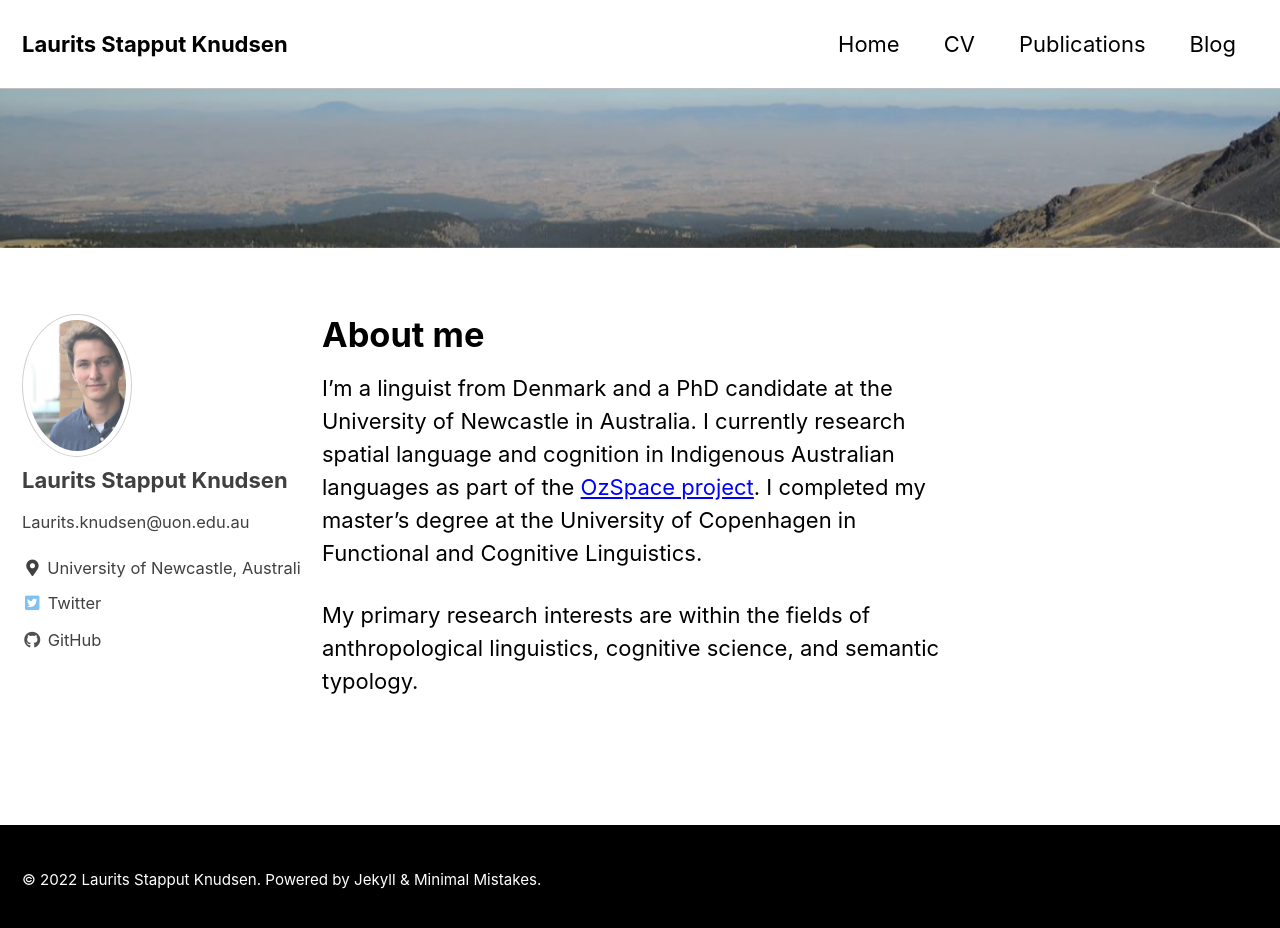
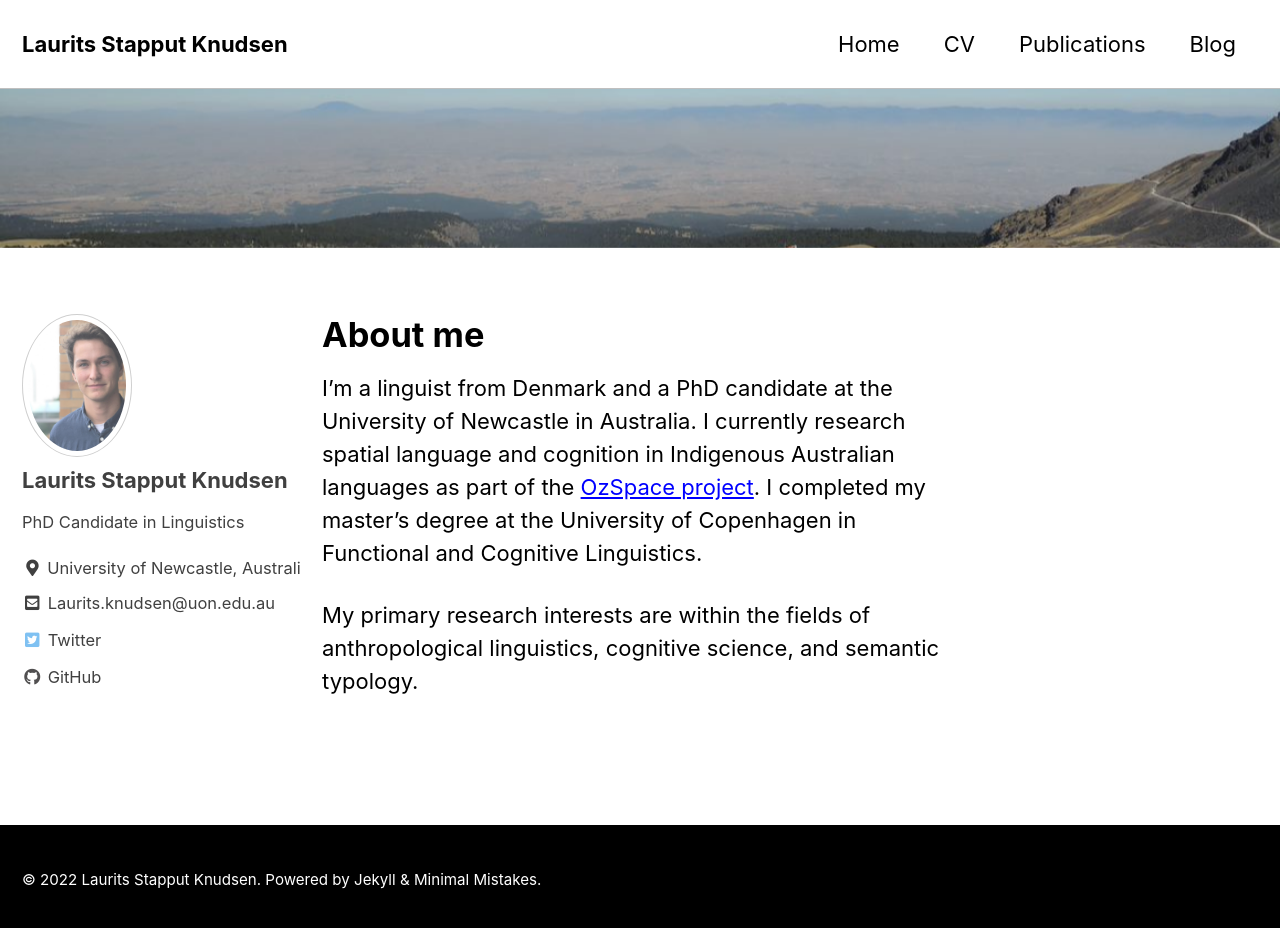
Before and after one commit to lstapputknudsen/lstapputknudsen.github.io, a Jekyll site: the page built from index.md, in a window 1280 px wide and 936 px high. Shown: the top 928 px of the window. Built offline with Jekyll 4.4.1, drawn with Linux system fonts in a browser that asks for light colours; cached includes are drawn as plain includes.

Commit message:
Update _config.yml

```diff
--- a/_config.yml
+++ b/_config.yml
@@ -104,13 +104,13 @@ analytics:
 author:
   name             : "Laurits Stapput Knudsen"
   avatar           : "/assets/images/laurits.jpg"
-  bio              : "Laurits.knudsen@uon.edu.au"
+  bio              : "PhD Candidate in Linguistics"
   location         : "University of Newcastle, Australia"
   #email            :
   links:
-    #- label: "Email"
-    #  icon: "fas fa-fw fa-envelope-square"
-    #  url: "mailto:laurits.knudsen@uon.edu.au"
+    - label: "Laurits.knudsen@uon.edu.au"
+      icon: "fas fa-fw fa-envelope-square"
+      url: "mailto:laurits.knudsen@uon.edu.au"
     #- label: "Website"
     #  icon: "fas fa-fw fa-link"
     #  url: "https://lauritstapputknudsen.com"
```
